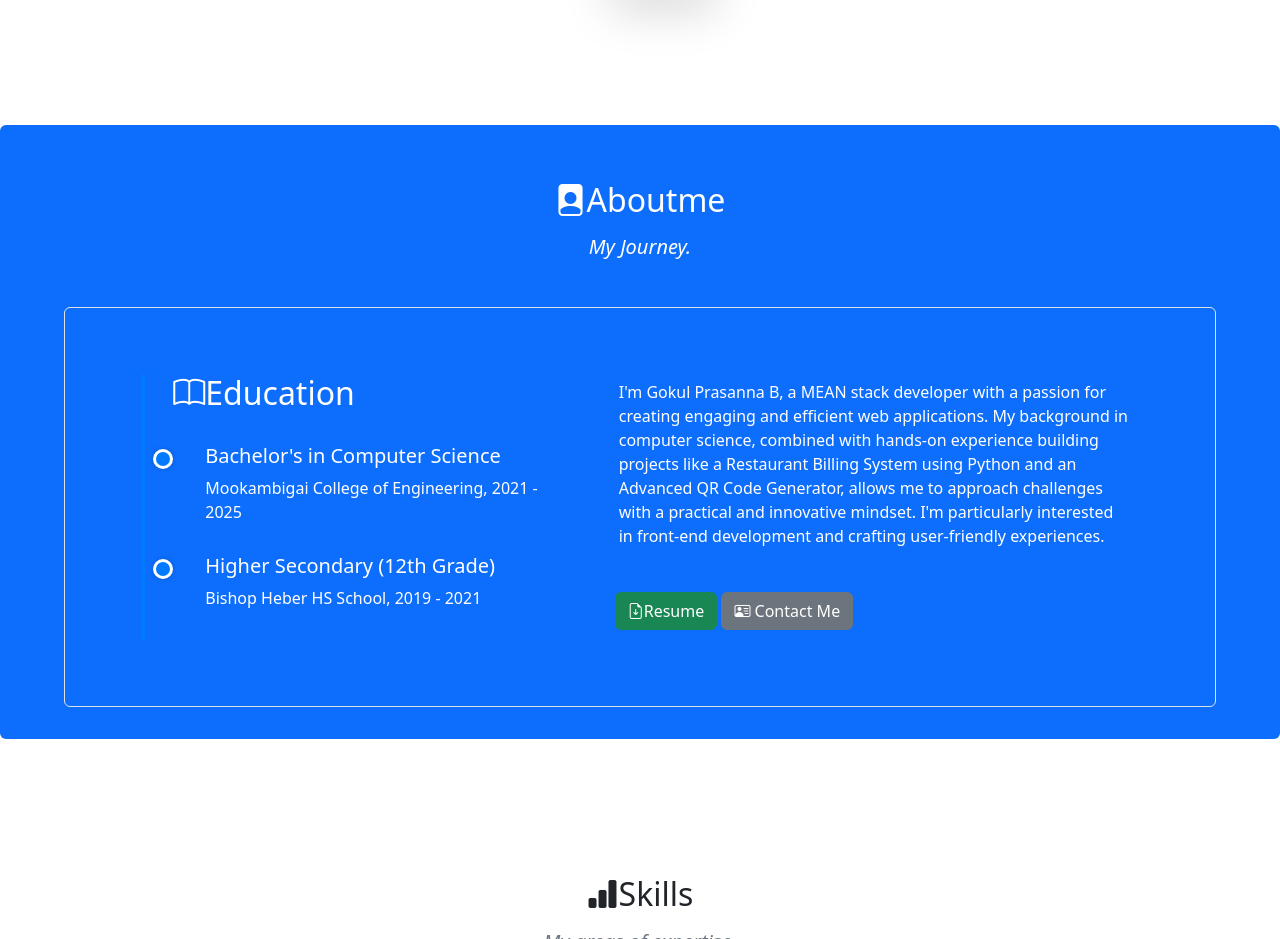
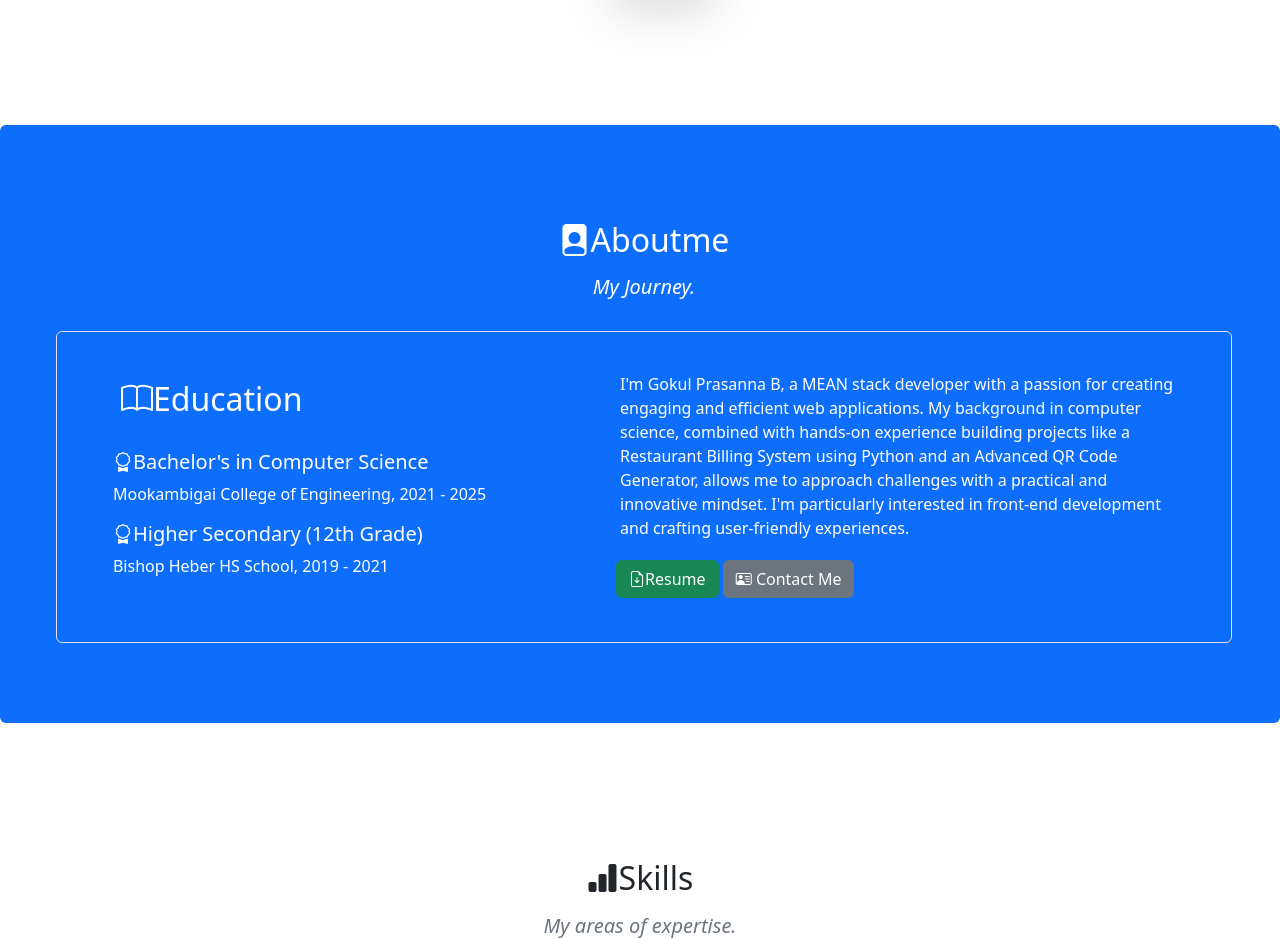
Before and after one commit to strawhatsgokul/My_Portfolio, a plain HTML site: page index.html in a window 1280 px wide. Shown: the part 568-1507 px from the top of the page. Drawn offline with nearby package versions, Linux system fonts and the light colour scheme.

Commit message:
Updated portfolio

```diff
--- a/index.html
+++ b/index.html
@@ -81,17 +81,15 @@
     <!-- Aboutme section -->
 
     <section class="bg-primary rounded" id="section2aboutme">
-      <div class="container-fluid my-5 p-3">
-        <div class="row mt-4 py-3">
-          <div class="col-12 d-flex flex-column text-center justify-content-center">
-            <h2 class="text-white"><i class="bi bi-file-person-fill"></i>Aboutme</h2>
-            <h5 class="text-white fw-normal py-2 fst-italic">My Journey.</h5>
+      <div class="container-fluid my-5 p-3 mx-1" >
+        <div class="row justify-content-evenly align-items-center p-5 my-3 p-2">
+          <div class="row py-3">
+            <div class="col-12 d-flex flex-column text-center justify-content-center">
+              <h2 class="text-white"><i class="bi bi-file-person-fill"></i>Aboutme</h2>
+              <h5 class="text-white fw-normal py-2 fst-italic">My Journey.</h5>
+            </div>
           </div>
-        </div>
-
-        <div
-          class="row justify-content-evenly align-items-center p-5 border rounded mx-5 my-3"
-        >
+          <div class="row py-3 justify-content-evenly align-items-center border rounded">
           <div class="col-sm-5-m-0 col-md-9 col-lg-5 timeline text-white">
             <!-- Step 1 -->
             <div>
@@ -99,21 +97,19 @@
             </div>
 
             <div class="timeline-step">
-              <h5 class="text-white">Bachelor's in Computer Science</h5>
+              <h5 class="text-white"><i class="bi bi-award"></i>Bachelor's in Computer Science</h5>
               <p>Mookambigai College of Engineering, 2021 - 2025</p>
             </div>
 
             <!-- Step 2 -->
             <div class="timeline-step">
-              <h5 class="text-white">Higher Secondary (12th Grade)</h5>
+              <h5 class="text-white"><i class="bi bi-award"></i>Higher Secondary (12th Grade)</h5>
               <p>Bishop Heber HS School, 2019 - 2021</p>
             </div>
           </div>
 
-          <div
-            class="col-sm-5 col-md-9 col-lg-6 text-white align-items-center mt-3 p-1"
-          >
-            <div class="display-7 align-items-center mb-4 p-1">
+          <div class="col-sm-5 col-md-9 col-lg-6 text-white align-items-center mt-3 p-1">
+            <div class="display-7 align-items-center p-1">
               <p>
                 I'm Gokul Prasanna B, a MEAN stack developer with a passion for
                 creating engaging and efficient web applications. My background
@@ -133,6 +129,7 @@
               </button></a>
             </div>
           </div>
+        </div>
         </div>
       </div>
     </section>
--- a/style.css
+++ b/style.css
@@ -1,30 +1,10 @@
  /* Timeline Line */
- .timeline {
-    position: relative;
-    padding-left: 20px;
-    border-left: 3px solid #007bff;
-}
 
 /* Timeline Step */
-.timeline-step {
-    position: relative;
-    padding-left: 40px;
-    margin-bottom: 30px;
-}
+
 
 /* Circular Icon */
-.timeline-step::before {
-    content: "";
-    position: absolute;
-    left: -12px;
-    top: 5px;
-    width: 20px;
-    height: 20px;
-    background-color: #007bff;
-    border-radius: 50%;
-    border: 3px solid #fff;
-    box-shadow: 0 0 5px rgba(0, 0, 0, 0.2);
-}
+
 
 
 /* Step Title for underline animation*/
```
